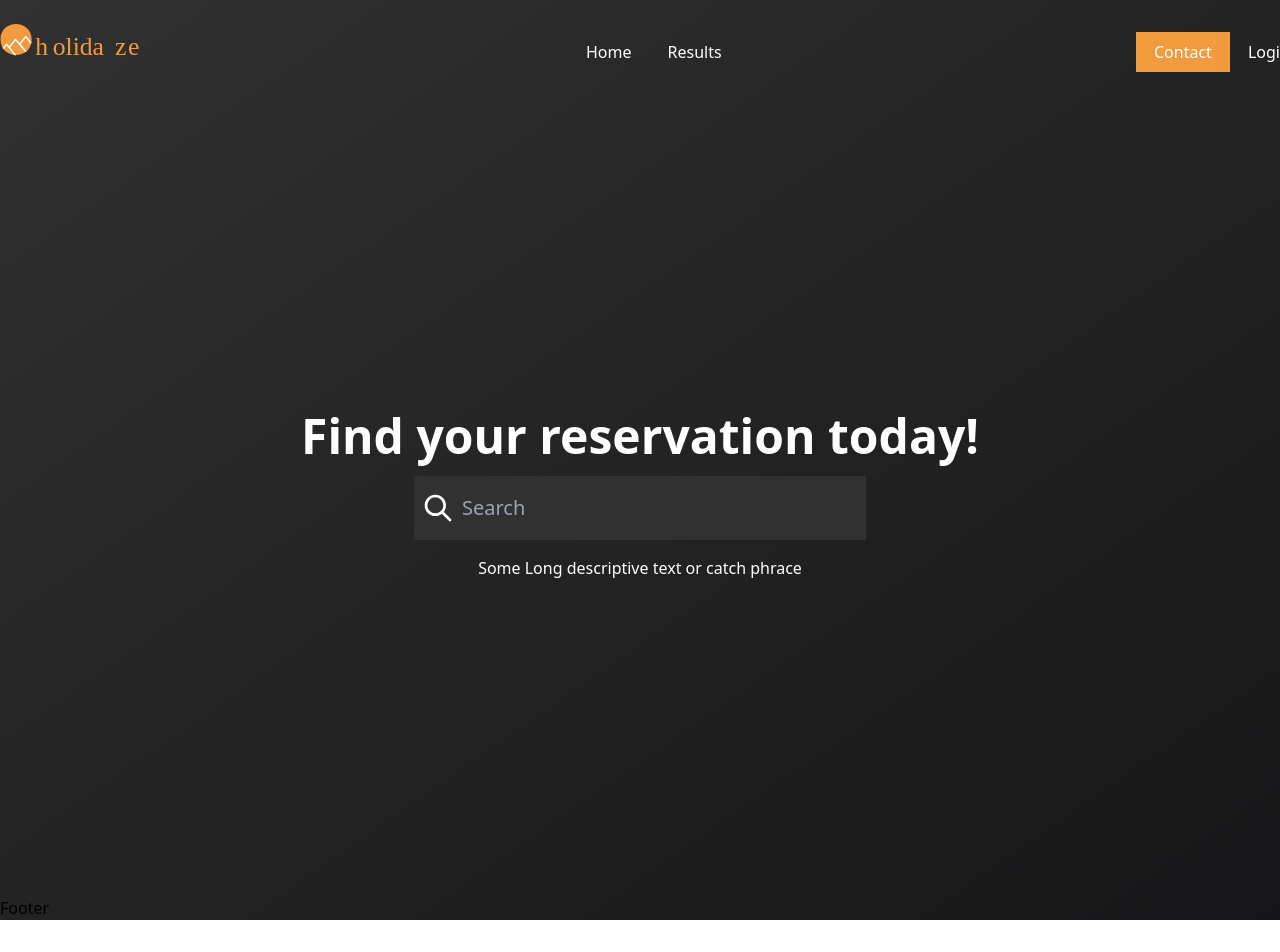
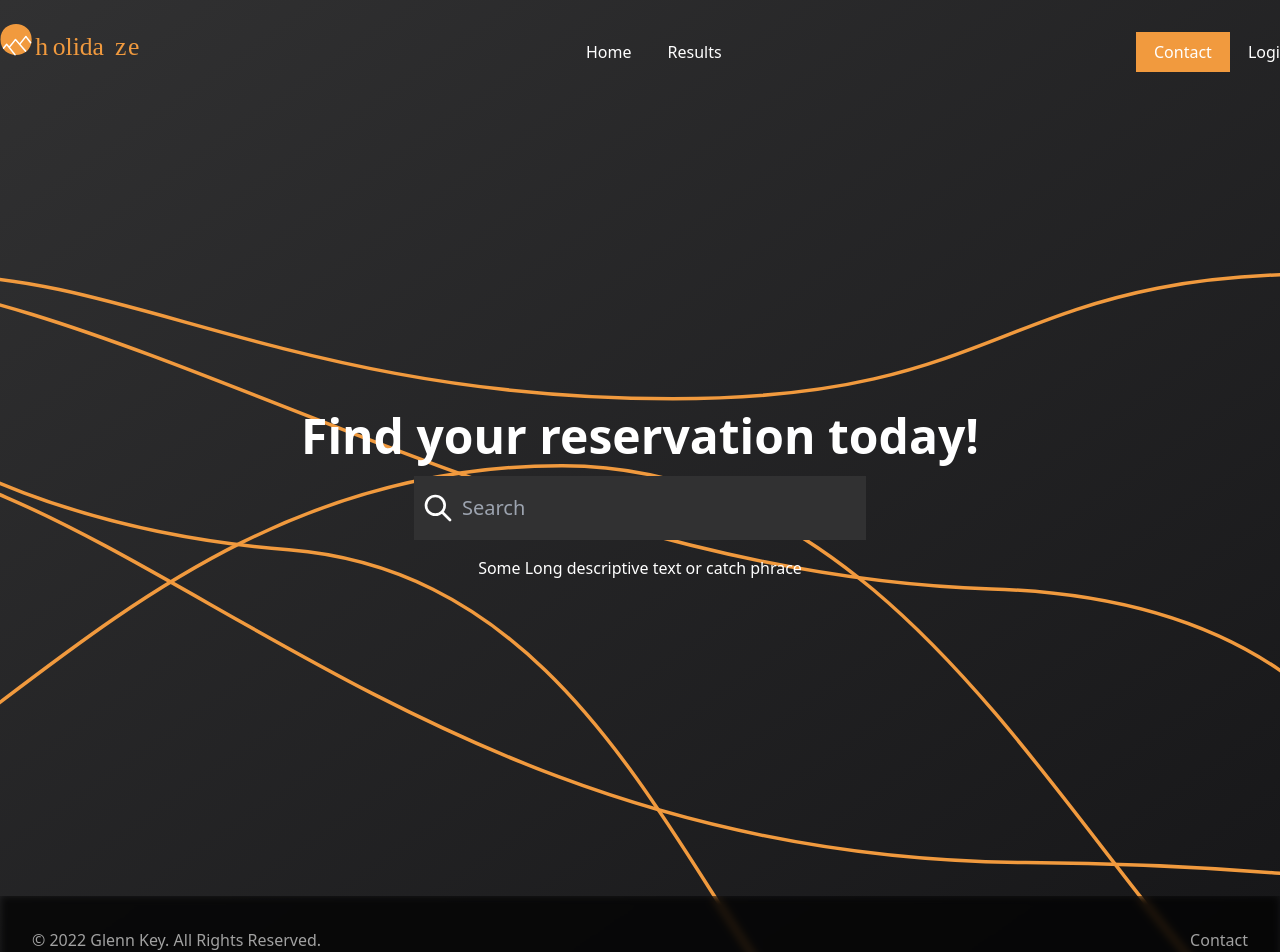
Before and after one commit to Noroff-FEU-Assignments/project-exam-2-KeyG94, a Next.js app in the folder holidaze/: page / in a window 1280 px wide. Shown: the top 952 px of the page. Before the commit the page ends 920 px from the top, so only its background shows below. Built offline with nearby package versions, Linux system fonts and the light colour scheme.

Commit message:
added background details, and created a component from the search icon

```diff
--- /dev/null
+++ b/holidaze/components/SearchIcon.js
@@ -0,0 +1,18 @@
+export default function SearchIcon() {
+  return (
+    <svg
+      xmlns="http://www.w3.org/2000/svg"
+      className="h-8 w-8 mr-2"
+      fill="none"
+      viewBox="0 0 24 24"
+      stroke="currentColor"
+    >
+      <path
+        strokeLinecap="round"
+        strokeLinejoin="round"
+        strokeWidth={2}
+        d="M21 21l-6-6m2-5a7 7 0 11-14 0 7 7 0 0114 0z"
+      />
+    </svg>
+  );
+}
--- /dev/null
+++ b/holidaze/components/SearchbarDropDown.js
@@ -0,0 +1,23 @@
+export default function SearchbarDropDown(props) {
+  return (
+    <ul className="absolute w-full -ml-2 mt-12 text-left bg-darkBlack ">
+      {/* loop through results  */}
+      <div className="flex justify-between p-3 border-b-2">
+        <span>data.title</span>
+        <span>data.detail</span>
+        <span>Book now</span>
+      </div>
+
+      <div className="flex justify-between p-3 border-b-2">
+        <span>data.title</span>
+        <span>data.detail</span>
+        <span>Book now</span>
+      </div>
+      <div className="flex justify-between p-3 border-b-2">
+        <span>data.title</span>
+        <span>data.detail</span>
+        <span>Book now</span>
+      </div>
+    </ul>
+  );
+}
--- a/holidaze/components/layout/Layout.js
+++ b/holidaze/components/layout/Layout.js
@@ -1,10 +1,22 @@
 import Nav from "./Nav";
+
 export default function Layout({ children }) {
   return (
-    <div className="container">
-      <Nav />
-      <div className="body-container">{children}</div>
-      <footer className="">Footer</footer>
-    </div>
+    <>
+      <div className="container relative">
+        <Nav />
+        <div className="body-container">{children}</div>
+      </div>
+      <footer className=" backdrop-blur-sm backdrop-brightness-[.25] text-[#A1A1A1] p-8">
+        <div className="container flex justify-between flex-wrap ">
+          <span>© 2022 Glenn Key. All Rights Reserved.</span>
+          <span>
+            <a href="/contact" className="hover:text-white">
+              Contact
+            </a>
+          </span>
+        </div>
+      </footer>
+    </>
   );
 }
--- a/holidaze/pages/index.js
+++ b/holidaze/pages/index.js
@@ -1,6 +1,8 @@
 import Layout from "../components/layout/Layout";
 import Head from "../components/layout/Head";
 import { useState } from "react";
+import SearchIcon from "../components/SearchIcon";
+import SearchbarDropDown from "../components/SearchbarDropDown";
 
 export default function Home() {
   const [search, setSearch] = useState("");
@@ -8,35 +10,23 @@ export default function Home() {
   const handleChange = ({ target }) => {
     setSearch(target.value);
   };
-  console.log(search);
 
   return (
     <Layout>
       <Head title="home" />
       <div className="grid place-items-center h-screen">
         <div className="flex flex-col text-center text-white">
-          <h1 className="text-5xl font-bold ">Find your reservation today!</h1>
-          <div className="flex py-4 px-2 my-4 bg-lightBlack mx-auto w-2/3">
-            <svg
-              xmlns="http://www.w3.org/2000/svg"
-              className="h-8 w-8 mr-2"
-              fill="none"
-              viewBox="0 0 24 24"
-              stroke="currentColor"
-            >
-              <path
-                strokeLinecap="round"
-                strokeLinejoin="round"
-                strokeWidth={2}
-                d="M21 21l-6-6m2-5a7 7 0 11-14 0 7 7 0 0114 0z"
-              />
-            </svg>
+          <h1 className="text-5xl font-bold">Find your reservation today!</h1>
+          <div className="flex relative py-4 px-2 my-4 bg-lightBlack mx-auto w-2/3">
+            <SearchIcon />
             <input
               className="outline-none text-[20px] bg-lightBlack"
               placeholder="Search"
               onChange={(e) => handleChange(e)}
               value={search}
             />
+            {/* add prop from data from api  */}
+            {!search ? "" : <SearchbarDropDown />}
           </div>
           <p>Some Long descriptive text or catch phrace</p>
         </div>
--- a/holidaze/styles/globals.css
+++ b/holidaze/styles/globals.css
@@ -13,3 +13,9 @@ html {
   background-size: cover;
   background-position: fixed;
 }
+
+body {
+  background-image: url("../public/curve.svg");
+  background-size: cover;
+  background-blend-mode: luminosity;
+}
```
Also changed, not shown: holidaze/public/curve.svg (added).
